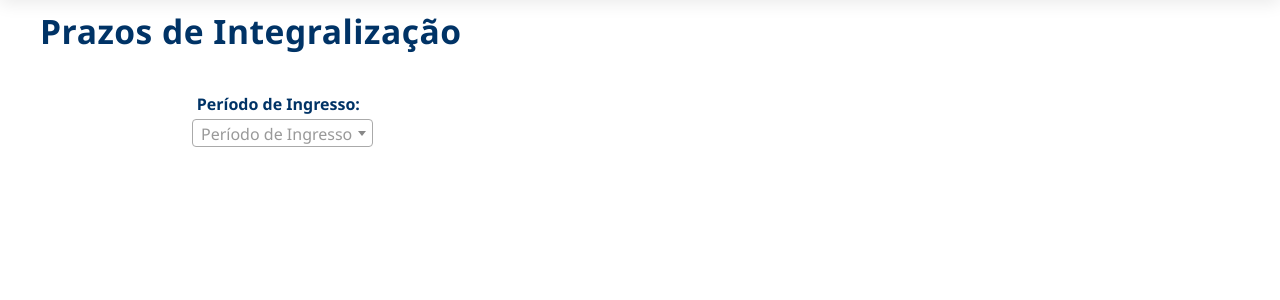
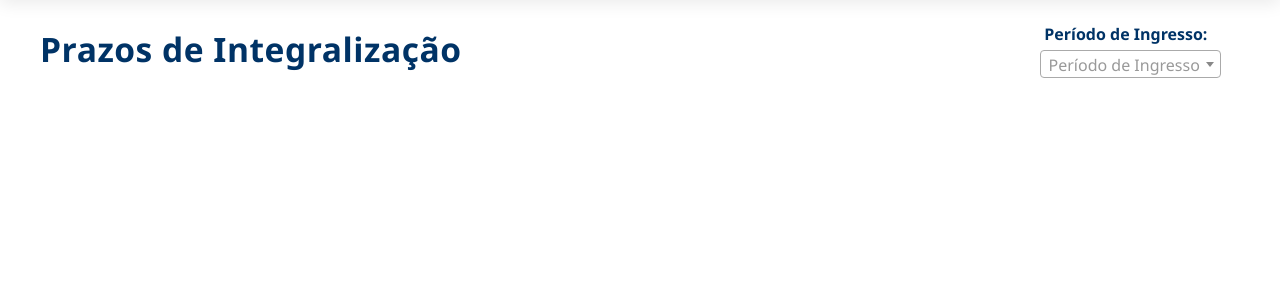
Before and after one commit to luccabcarvalho/Projeto-PRADIG-2025, a Django app: template sistemaDeAnaliseAcademicaUnirio/visualizacoes/templates/status_integralizacao.html in a window 1280 px wide. Shown: the part 64-364 px from the top of the page. Run offline with Django 5.2, Linux system fonts and the light colour scheme; the template is opened without the code that fills it, so the values that code supplies are empty; some libraries are stand-ins or nearby versions.

Commit message:
padronizar as demais visualizações

```diff
--- a/sistemaDeAnaliseAcademicaUnirio/visualizacoes/templates/home.html
+++ b/sistemaDeAnaliseAcademicaUnirio/visualizacoes/templates/home.html
@@ -10,7 +10,7 @@
         <div class="feature-icon" style="font-size:3rem;margin-bottom:1rem;color:#003366;">
             <i class="fas fa-chart-line"></i>
         </div>
-        <h3 class="feature-title" style="font-size:1.5rem;font-weight:600;margin-bottom:1rem;">Desempenho Acadêmico</h3>
+        <h3 class="feature-title" style="font-size:1.5rem;font-weight:600;margin-bottom:1rem;">Progressão Individual</h3>
         <p class="feature-description" style="color:#222;line-height:1.6;margin-bottom:1.5rem;">
             Acompanhe o desempenho individual dos alunos ao longo dos períodos.
         </p>
@@ -19,7 +19,7 @@
         <div class="feature-icon" style="font-size:3rem;margin-bottom:1rem;color:#003366;">
             <i class="fas fa-fire"></i>
         </div>
-        <h3 class="feature-title" style="font-size:1.5rem;font-weight:600;margin-bottom:1rem;">Heatmap de Desempenho</h3>
+        <h3 class="feature-title" style="font-size:1.5rem;font-weight:600;margin-bottom:1rem;">Matriz de Progressão</h3>
         <p class="feature-description" style="color:#222;line-height:1.6;margin-bottom:1.5rem;">
             Visualize padrões de aprovação e reprovação por disciplina e turma.
         </p>
@@ -28,7 +28,7 @@
         <div class="feature-icon" style="font-size:3rem;margin-bottom:1rem;color:#003366;">
             <i class="fas fa-tasks"></i>
         </div>
-        <h3 class="feature-title" style="font-size:1.5rem;font-weight:600;margin-bottom:1rem;">Status de Integralização</h3>
+        <h3 class="feature-title" style="font-size:1.5rem;font-weight:600;margin-bottom:1rem;">Prazos de Integralização</h3>
         <p class="feature-description" style="color:#222;line-height:1.6;margin-bottom:1.5rem;">
             Monitore o progresso dos alunos em relação à conclusão do curso.
         </p>
--- a/sistemaDeAnaliseAcademicaUnirio/visualizacoes/templates/status_integralizacao.html
+++ b/sistemaDeAnaliseAcademicaUnirio/visualizacoes/templates/status_integralizacao.html
@@ -19,10 +19,17 @@
 <style>
     .heatmap-header {
         display: flex;
+        width: 100%;
+        padding: 0.8em 0;
+    }
+    .heatmap-header-inner {
+        width: 100%;
+        max-width: 1200px;
+        min-width: 0;
+        display: flex;
         justify-content: space-between;
         align-items: center;
-        margin-bottom: 1.2em;
-        margin-top: 0.5em;
+        gap: 1em;
     }
     .heatmap-title {
         color: #003366;
@@ -33,16 +40,14 @@
     }
     .filtros-bar {
         display: flex;
-        gap: 1.5em;
+        gap: 1.2em;
         align-items: center;
-        padding: 1.2em 2em 1.2em 2em;
-        margin-bottom: 1.2em;
         flex-wrap: nowrap;
-        width: 70vw;
-        max-width: 1100px;
+        justify-content: flex-end;
+        flex: 0 1 auto;
         min-width: 0;
+        padding-top: 10px;
         margin-left: auto;
-        margin-right: auto;
     }
     .filtro-item {
         display: flex;
@@ -98,6 +103,13 @@
         .heatmap-title {
             font-size: 1.3rem;
         }
+        .filtros-bar {
+            justify-content: center;
+            flex-wrap: wrap;
+            gap: 0.6em;
+            margin-left: 0;
+            padding-top: 8px;
+        }
     }
     .grafico-wrapper {
         width: 100%;
@@ -109,11 +121,12 @@
 {% endblock %}
 {% block content %}
 <div class="heatmap-header">
+    <div class="heatmap-header-inner">
         <h1 class="heatmap-title">Prazos de Integralização</h1>
-</div>
+
         <form method="get" id="filtros-form">
             <div class="filtros-bar">
-        <div style="display:flex; align-items:center; gap:1.2em; flex:1 1 auto; min-width:0;">
+                <div style="display:flex; align-items:center; gap:1.2em; flex:0 1 auto; min-width:0;">
                     {% for filtro in filtros_options %}
                         <div class="filtro-item inline">
                             <input type="checkbox" name="{{ filtro.name }}" value="ativos" id="filtro-{{ filtro.name }}" {% if filtro.selected %}checked{% endif %}>
@@ -132,6 +145,8 @@
                 </div>
             </div>
         </form>
+    </div>
+</div>
 <div class="grafico-wrapper">
     {{ plot_div|safe }}
 </div>
```
Also changed, not shown: sistemaDeAnaliseAcademicaUnirio/visualizacoes/templates/desempenho_aluno_periodo.html (+30 -11 lines). Lines whose indentation alone changed are shown as unchanged.
